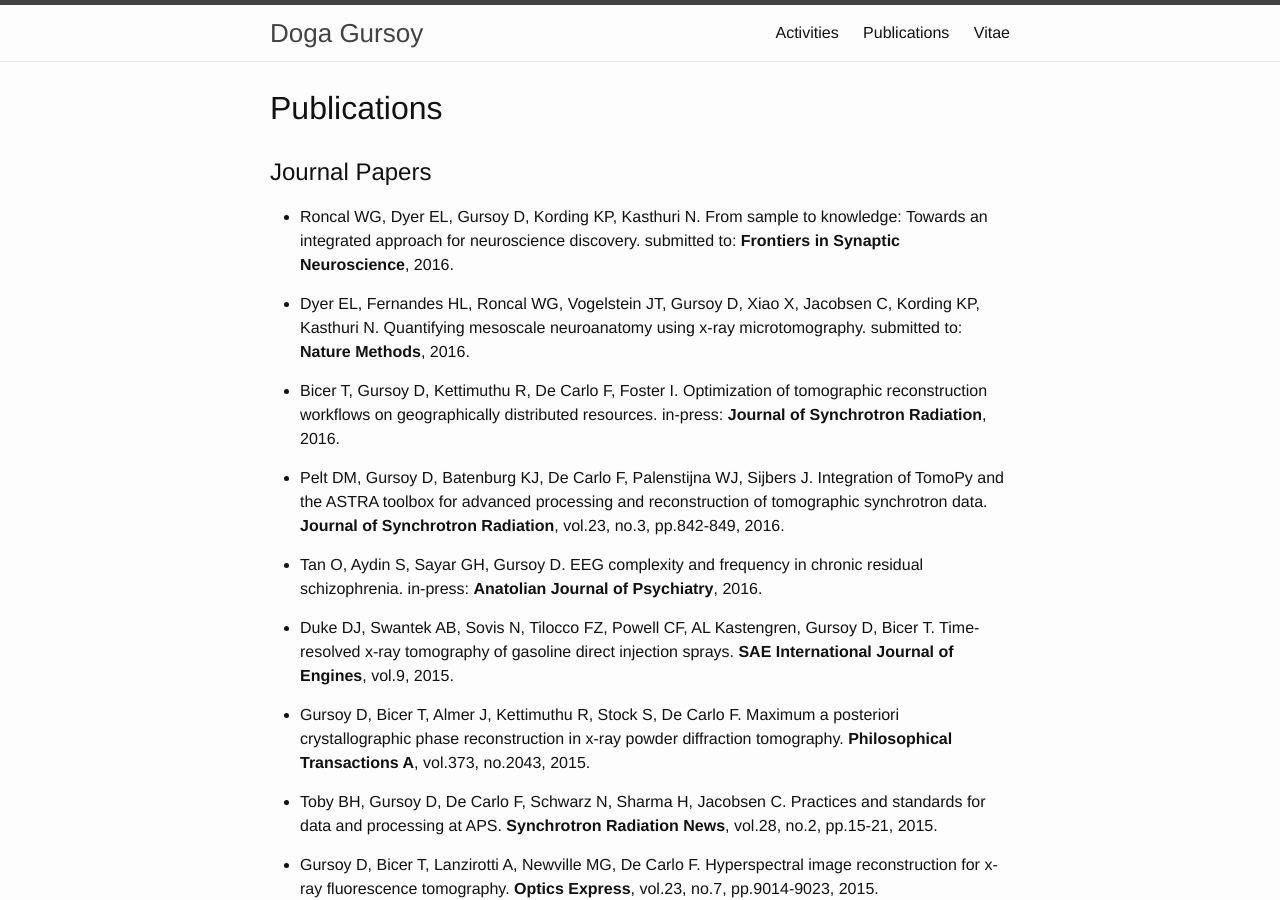
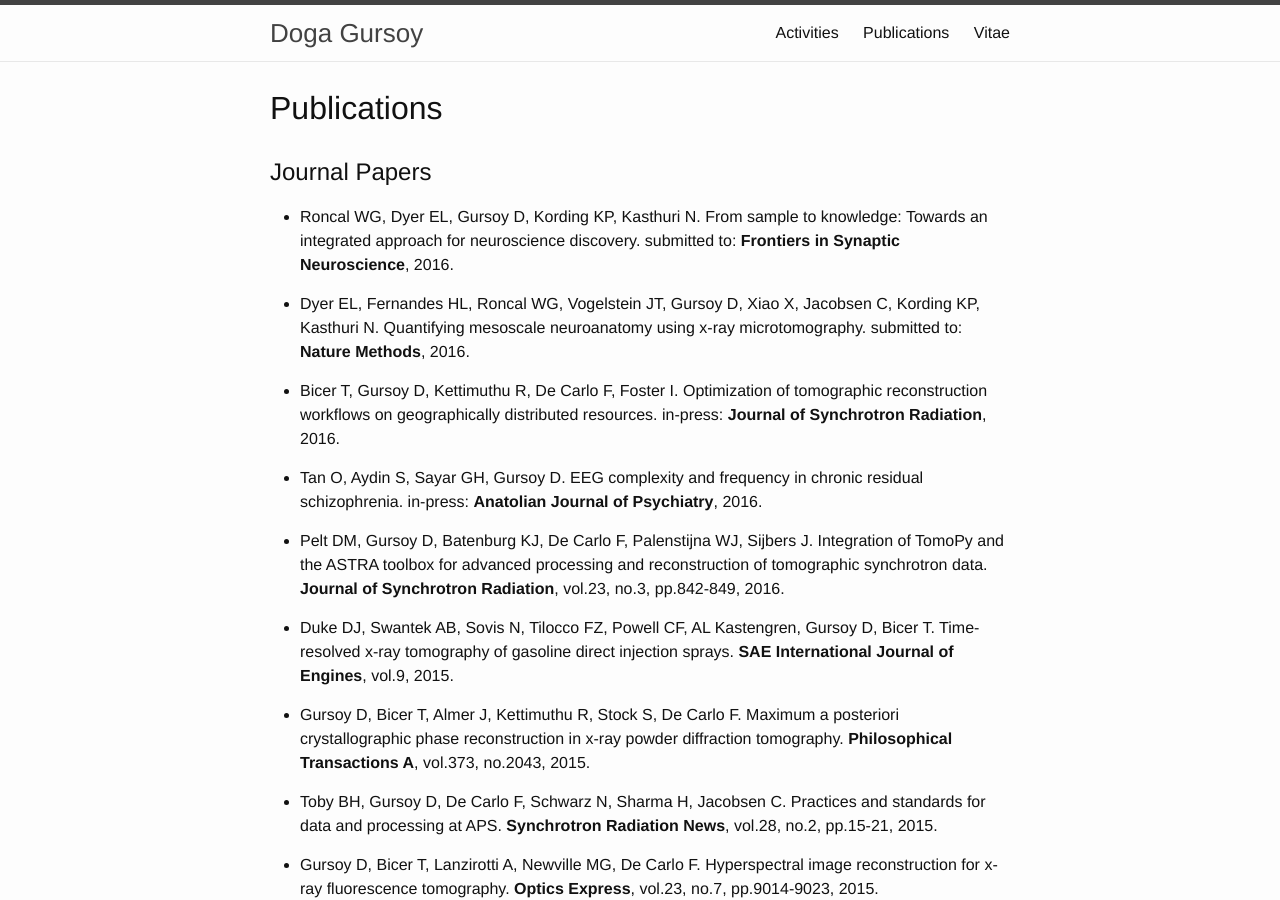
Before and after one commit to dgursoy/dgursoy, a Jekyll site: the page built from publications.md, in a window 1280 px wide and 900 px high. Built offline with Jekyll 4.4.1, drawn with Linux system fonts in a browser that asks for light colours.

```diff
--- a/publications.md
+++ b/publications.md
@@ -17,13 +17,13 @@ submitted to: **Nature Methods**, 2016.
 Optimization of tomographic reconstruction workflows on geographically distributed resources.
 in-press: **Journal of Synchrotron Radiation**, 2016.
 
+* Tan O, Aydin S, Sayar GH, Gursoy D.
+EEG complexity and frequency in chronic residual schizophrenia.
+in-press: **Anatolian Journal of Psychiatry**, 2016.
+
 * Pelt DM, Gursoy D, Batenburg KJ, De Carlo F, Palenstijna WJ, Sijbers J.
 Integration of TomoPy and the ASTRA toolbox for advanced processing and reconstruction of tomographic synchrotron data.
 **Journal of Synchrotron Radiation**, vol.23, no.3, pp.842-849, 2016.
-
-* Tan O, Aydin S, Sayar GH, Gursoy D.
-EEG complexity and frequency in chronic residual schizophrenia.
-in-press: **Anatolian Journal of Psychiatry**, 2016.
 
 * Duke DJ, Swantek AB, Sovis N, Tilocco FZ, Powell CF, AL Kastengren, Gursoy D, Bicer T.
 Time-resolved x-ray tomography of gasoline direct injection sprays.
```
